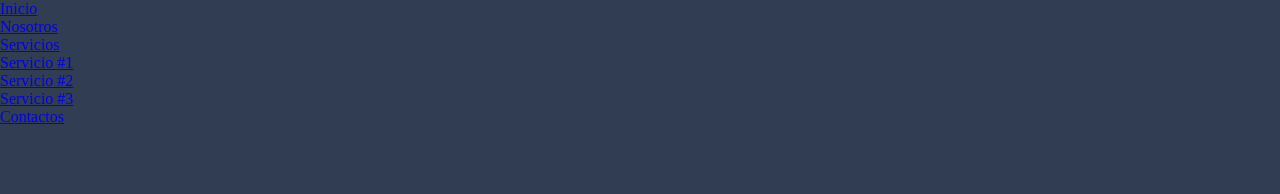
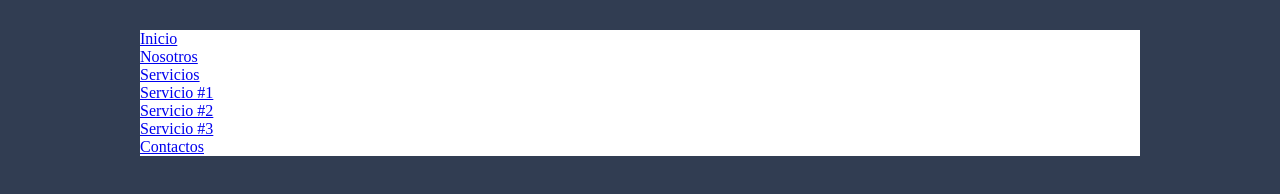
Before and after one commit to ximenapicen/Menu-desplegable, a plain HTML site: page index.html in a window 1280 px wide. Drawn offline with Linux system fonts and the light colour scheme.

Commit message:
Se hicieron algunos cambios de diseño en estilos.css

```diff
--- a/css/estilos.css
+++ b/css/estilos.css
@@ -12,3 +12,15 @@ body
   background: #313D52;
 
 }
+
+.navegacion
+{
+  width: 1000px;
+  margin: 30px auto;
+  background: #fff;
+}
+
+.navegacion ul
+{
+  list-style: none;
+}
```
